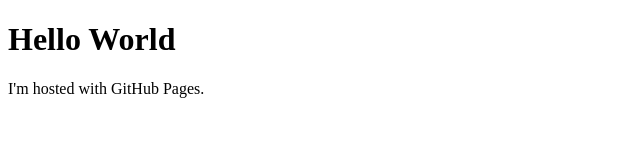
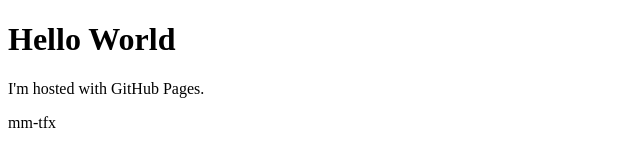
Before and after one commit to mm-tfx/mm-tfx.github.io, a plain HTML site: page index.html in a window 1280 px wide. Shown: the full height of the page, 0-640 px from the left. Drawn offline with Linux system fonts and the light colour scheme.

Commit message:
Added personalized info.

```diff
--- a/index.html
+++ b/index.html
@@ -3,5 +3,6 @@
 <body>
 <h1>Hello World</h1>
 <p>I'm hosted with GitHub Pages.</p>
+<p>mm-tfx</p>
 </body>
 </html>
```
